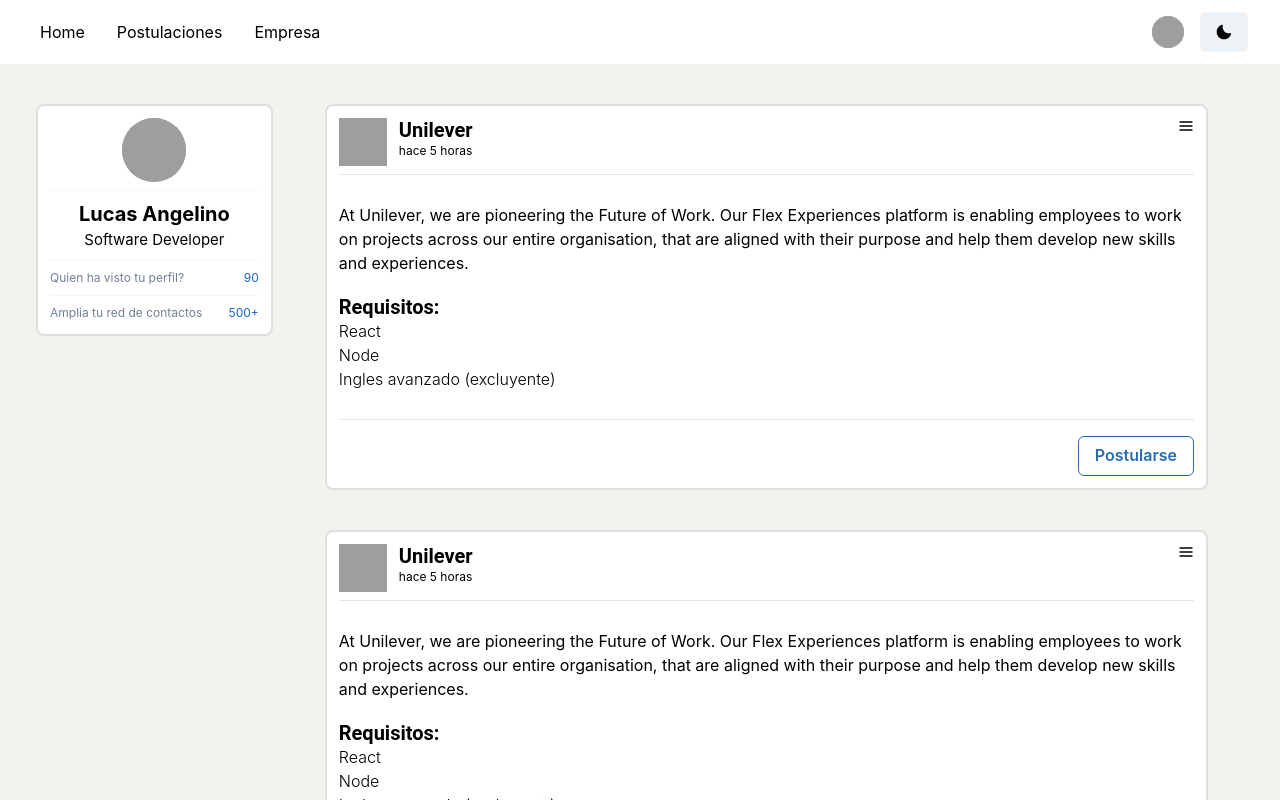
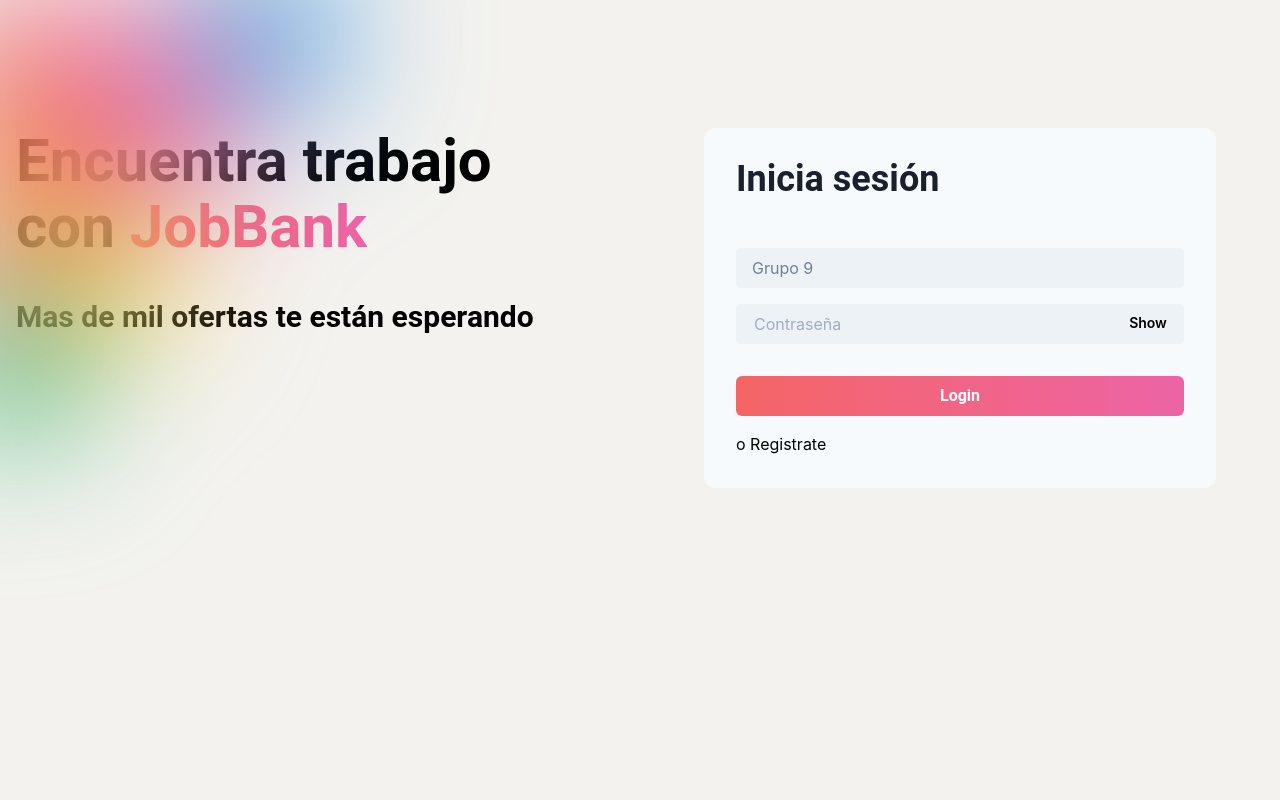
Before and after one commit to lucasangelino/jobbank, a React (Create React App) app: page / in a window 1280 px wide. Shown: the top 800 px of the page. Built offline with nearby package versions, Linux system fonts and the light colour scheme; grey boxes are pictures that could not be loaded.

Commit message:
JBB set login handle fn

```diff
--- a/src/components/entrypoint/App.js
+++ b/src/components/entrypoint/App.js
@@ -7,5 +7,5 @@
 
 export default function App() {
   const user = useUser();
-  return user ? <AuthenticatedApp /> : <UnAuthenticatedApp />;
+  return !user ? <AuthenticatedApp /> : <UnAuthenticatedApp />;
 }
```
